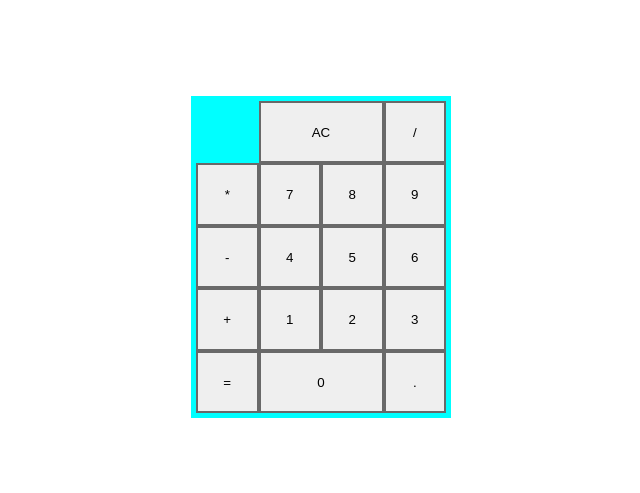
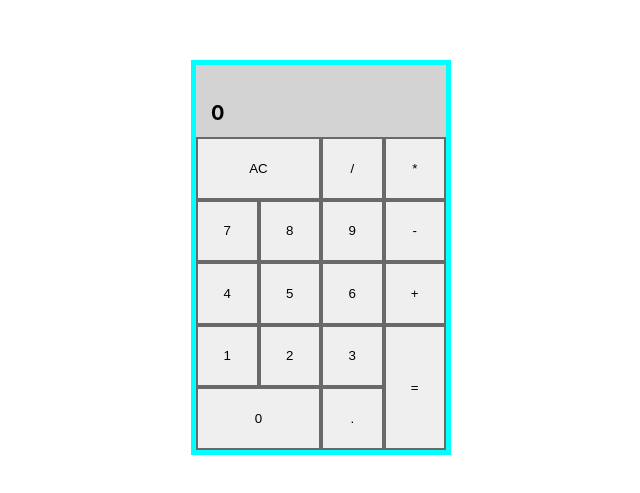
Before and after one commit to Shishwami/javascript-calculator, a React (Create React App) app: page / in a window 1280 px wide. Shown: the part 143-636 px from the top of the page, without its empty margins (319-959 px from the left). Built offline with nearby package versions, Linux system fonts and the light colour scheme.

Commit message:
Update App.js

```diff
--- a/src/App.js
+++ b/src/App.js
@@ -76,10 +76,11 @@
     },
   }
 
-  const defaultSolution = " "
-  const defaultOutput = ""
+  const defaultSolution = ""
+  const defaultOutput = "0"
 
   const [solution, updateSolution] = useState(defaultSolution);
+  const [solutionDisplay, updateSolutionDisplay] = useState(defaultSolution);
   const [output, updateOutput] = useState(defaultOutput);
   const [result, updateResult] = useState(null);
 
@@ -87,32 +88,47 @@
 
     if (value == "AC") {
       updateSolution(defaultSolution);
+      updateSolutionDisplay(defaultSolution);
       updateOutput(defaultOutput);
       updateResult(null);
     } else if (value === "=") {
       try {
-        let newResult = evaluate(solution)
+
+
+
+        const newResult = evaluate(solution)
+        console.log("EVALUATING:", solution, "\tResult:", newResult);
         updateResult(newResult);
-        updateOutput(newResult)
+        updateOutput(newResult);
+        updateSolution(defaultSolution);
+
+
       } catch (error) {
         return
       }
 
     } else if (/[+\-*/]$/.test(value)) {
-      console.log(result);
       if (result == null) {
-        updateSolution(solution + value);
-        updateOutput("");
+        const newSolution = solution + value;
+        updateSolutionDisplay(newSolution);
+        updateSolution(newSolution);
+        updateOutput(defaultOutput);
         updateResult(null);
       }
       else {
-        updateSolution(result + value);
-        updateOutput("");
+        const newResult = result + value;
+        updateSolutionDisplay(newResult);
+        updateSolution(newResult);
+        updateOutput(defaultOutput);
       }
 
     } else {
+      const newOutput = output === "0" ? value : output + value;
+      const newSolution = solution + value;
+      updateSolutionDisplay(newSolution);
+      updateSolution(newSolution);
       updateSolution(solution + value);
-      updateOutput(output + value);
+      updateOutput(newOutput);
     }
 
   }
@@ -120,9 +136,9 @@
   return (
     <div className="App" >
       <div id="calculator">
-        <div id="display">
-          <p id="solution">{solution}</p>
-          <p id="output">{output}</p>
+        <div id="displayContainer">
+          <p id="solution">{solutionDisplay}</p>
+          <p id="display">{output}</p>
         </div>
         {
           Object.keys(buttons).map((index) => {
```
